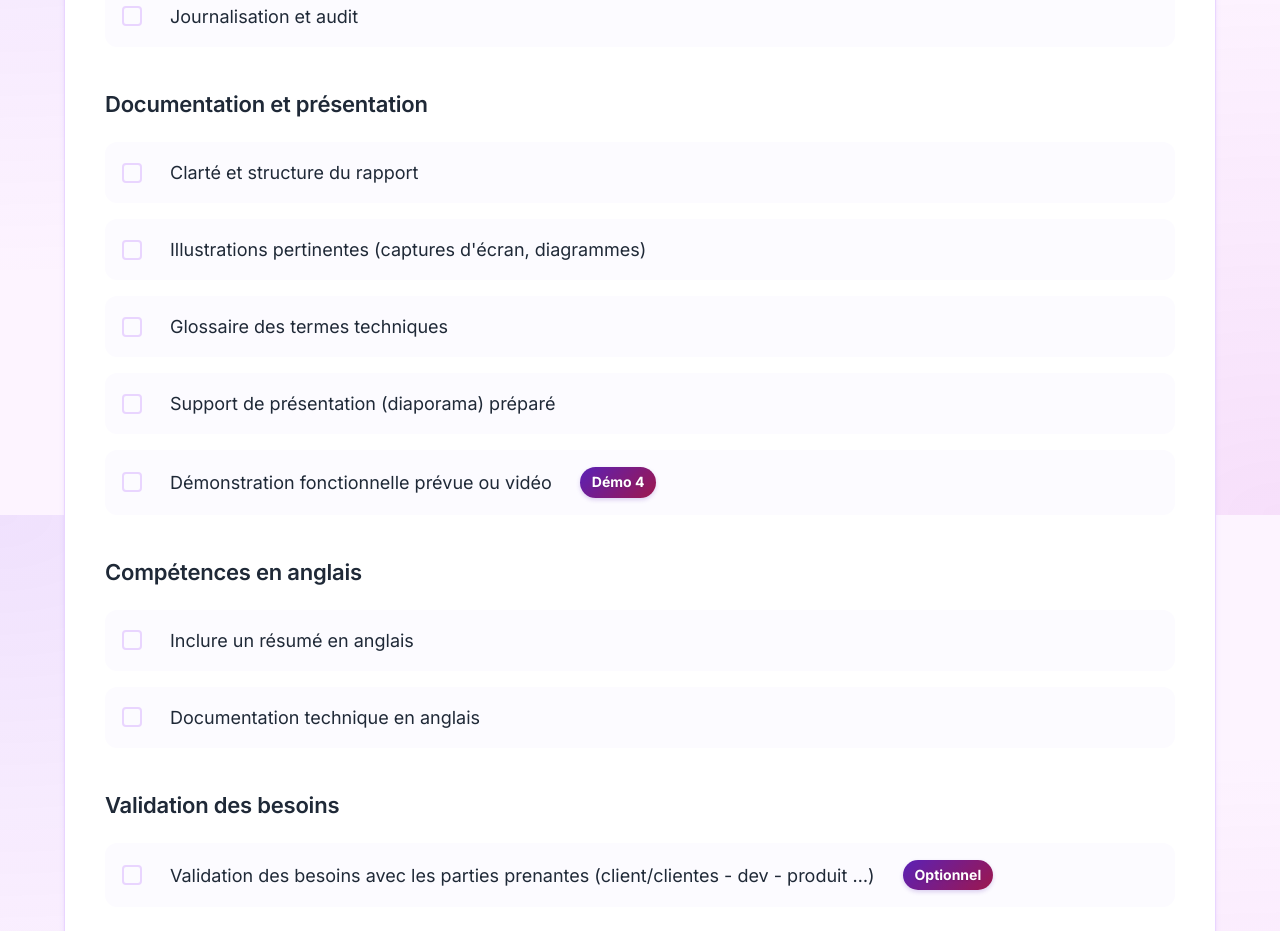
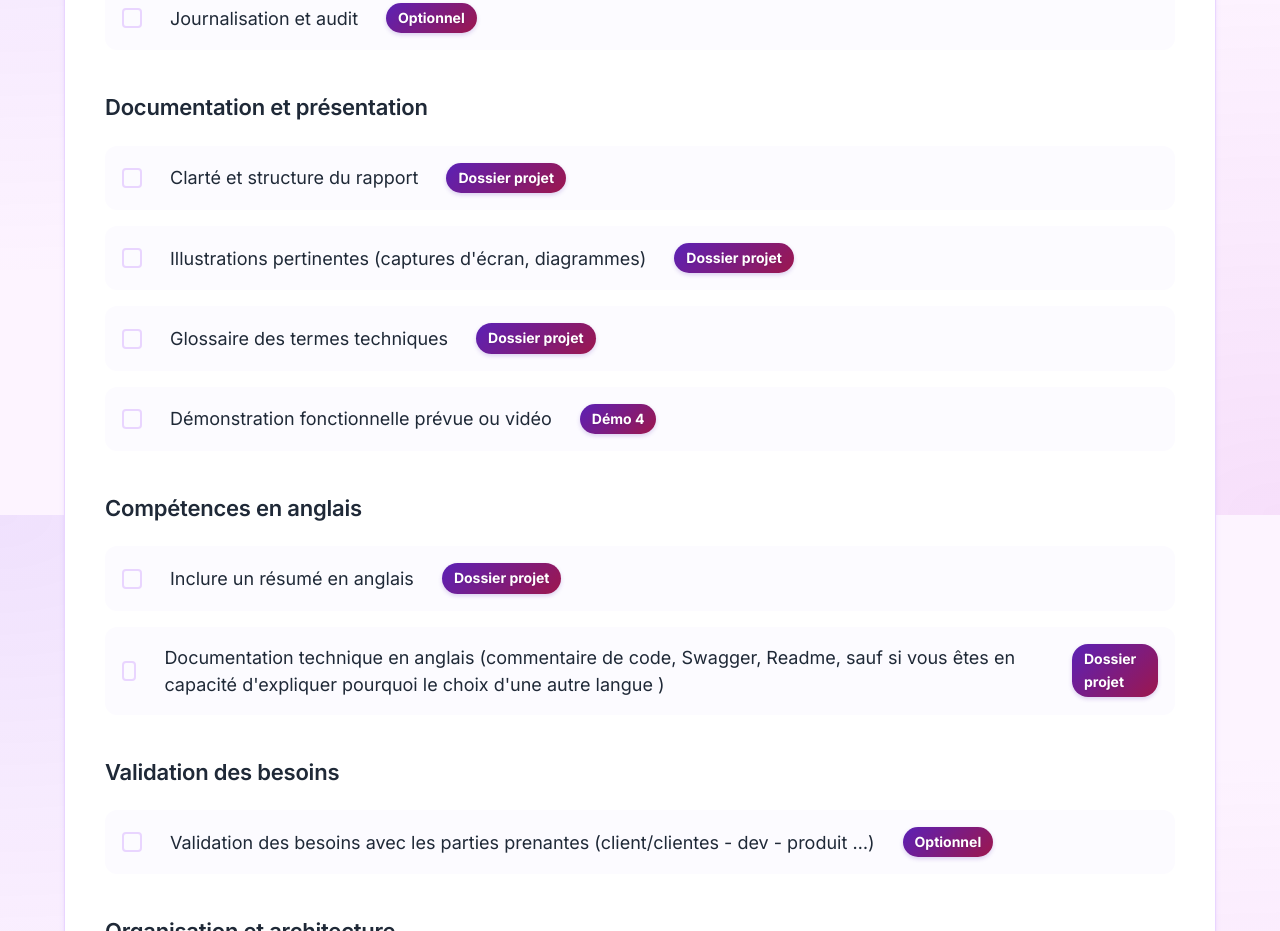
Before and after one commit to leiluspocus/checklist-rncp6-cda, a website: page index.html in a window 1280 px wide. Shown: the part 6685-7616 px from the top of the page. Drawn offline with Linux system fonts and the light colour scheme.

Commit message:
feat: Create badge project

```diff
--- a/index.html
+++ b/index.html
@@ -775,6 +775,7 @@
                   aria-label="Journalisation et audit"
                 />
                 <span>Journalisation et audit</span>
+                <span class="demo-badge">Optionnel</span>
               </label>
             </li>
           </ul>
@@ -792,6 +793,7 @@
                   aria-label="Clarté et structure du rapport"
                 />
                 <span>Clarté et structure du rapport</span>
+                <span class="demo-badge">Dossier projet</span>
               </label>
             </li>
             <li>
@@ -806,6 +808,7 @@
                   >Illustrations pertinentes (captures d'écran,
                   diagrammes)</span
                 >
+                <span class="demo-badge">Dossier projet</span>
               </label>
             </li>
             <li>
@@ -817,17 +820,7 @@
                   aria-label="Glossaire des termes techniques"
                 />
                 <span>Glossaire des termes techniques</span>
-              </label>
-            </li>
-            <li>
-              <label for="presentation">
-                <input
-                  type="checkbox"
-                  id="presentation"
-                  title="Support de présentation"
-                  aria-label="Support de présentation (diaporama) préparé"
-                />
-                <span>Support de présentation (diaporama) préparé</span>
+                <span class="demo-badge">Dossier projet</span>
               </label>
             </li>
             <li>
@@ -857,6 +850,7 @@
                   aria-label="Inclure un résumé en anglais"
                 />
                 <span>Inclure un résumé en anglais</span>
+                <span class="demo-badge">Dossier projet</span>
               </label>
             </li>
             <li>
@@ -867,7 +861,8 @@
                   title="Documentation technique en anglais"
                   aria-label="Documentation technique en anglais"
                 />
-                <span>Documentation technique en anglais</span>
+                <span>Documentation technique en anglais (commentaire de code, Swagger, Readme, sauf si vous êtes en capacité d'expliquer pourquoi le choix d'une autre langue )</span>
+                <span class="demo-badge">Dossier projet</span>
               </label>
             </li>
           </ul>
```
